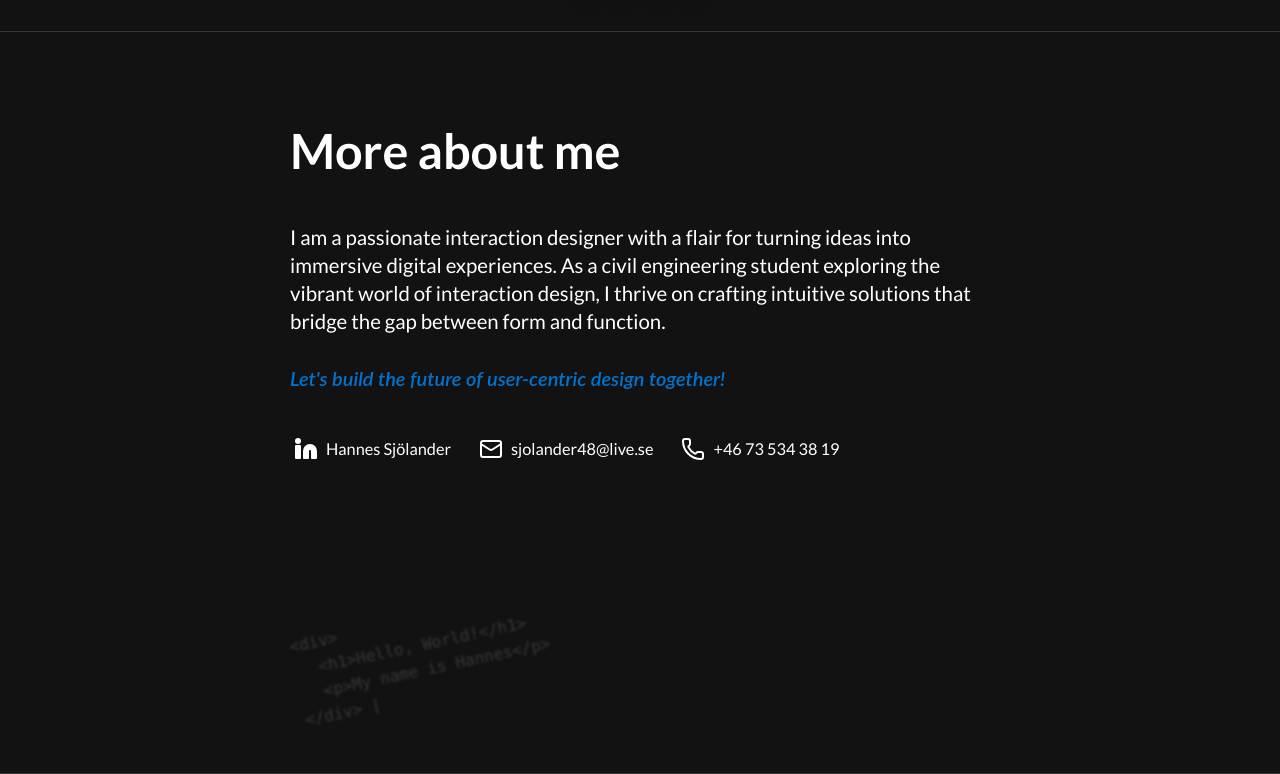
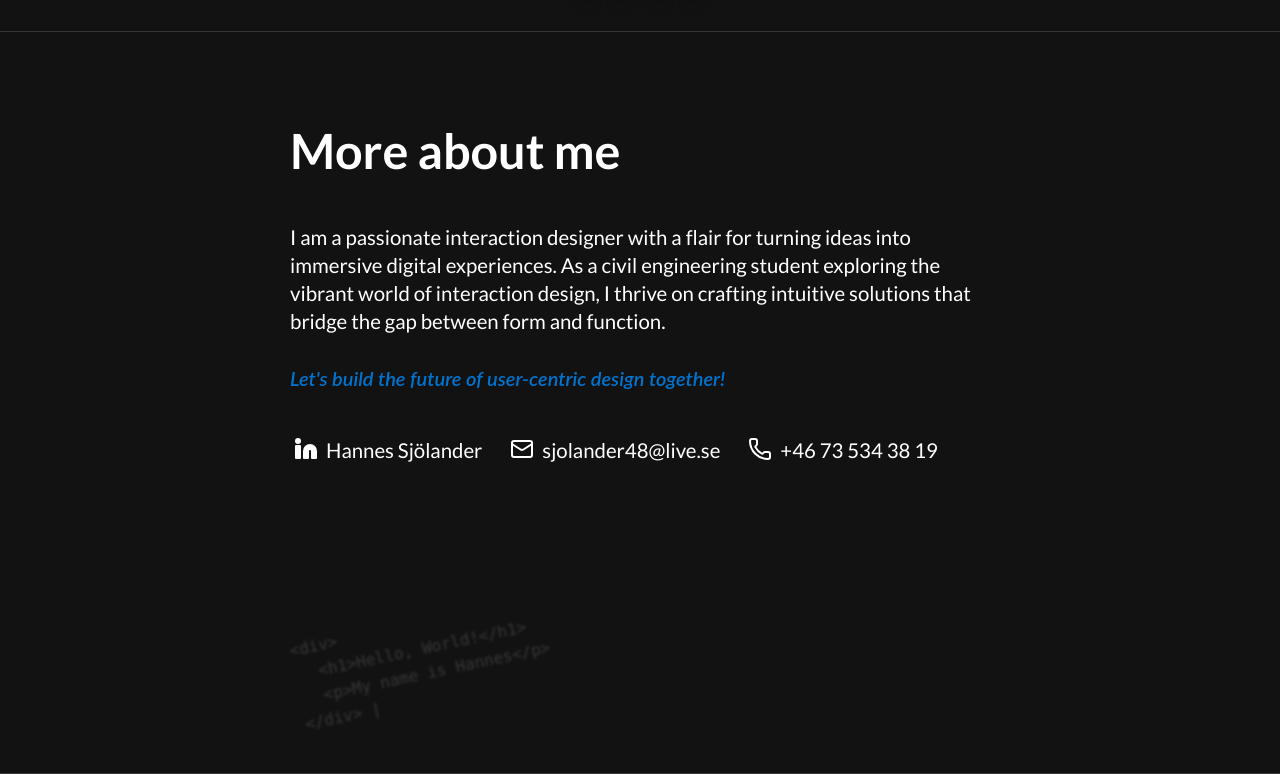
Before and after one commit to zenaxo/portfolio-app-svelte, a SvelteKit app: page / in a window 1280 px wide. Shown: the part 3736-4510 px from the top of the page. Built offline with nearby package versions, Linux system fonts and the light colour scheme; a web font is replaced by a local one.

Commit message:
about section

```diff
--- a/src/components/About.svelte
+++ b/src/components/About.svelte
@@ -4,8 +4,8 @@
 </script>
 
 <div class="pt-24 translate-x-0 pl-5 pr-5 max-h[calc(100svh - 58px)]">
-	<h2 class="text-5xl mb-12 font-bold">More about me</h2>
-	<p class="text-xl mb-10 max-w-[700px]">
+	<h2 class="text-5xl mobile:text-2xl mb-12 mobile:mb-6 font-bold">More about me</h2>
+	<p class="text-xl mobile:text-base mb-10 max-w-[700px]">
 		I am a passionate interaction designer with a flair for turning ideas into immersive digital
 		experiences. As a civil engineering student exploring the vibrant world of interaction design, I
 		thrive on crafting intuitive solutions that bridge the gap between form and function.
@@ -13,7 +13,7 @@
 			>Let's build the future of user-centric design together!</span
 		>
 	</p>
-	<div class="flex gap-5 text-nowrap flex-wrap">
+	<div class="flex gap-5 text-nowrap flex-wrap text-xl mobile:text-base">
 		<Button
 			type="external"
 			className="hover:underline underline-offset-4"
```
